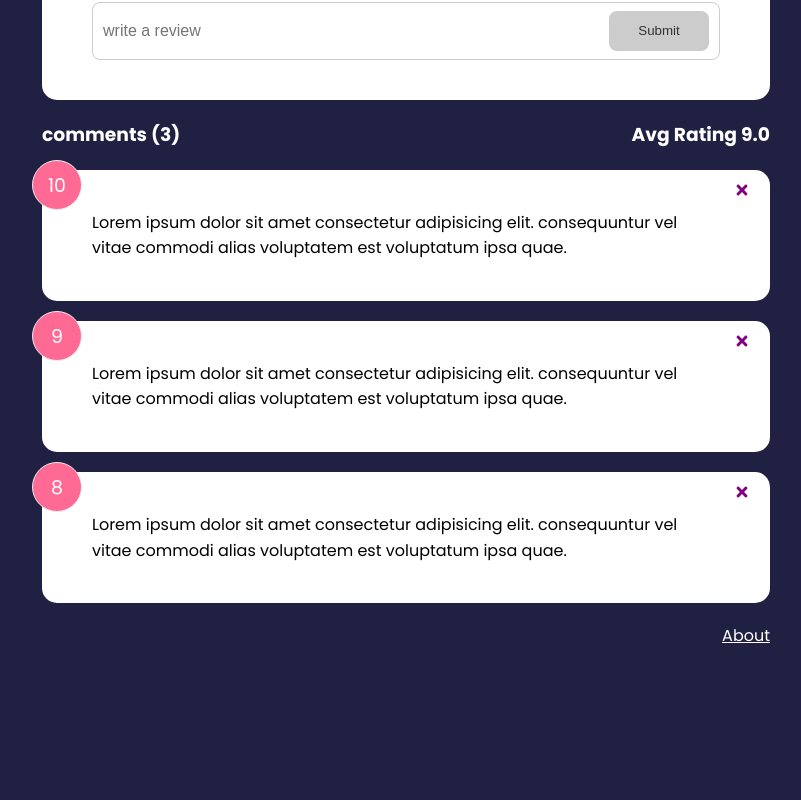
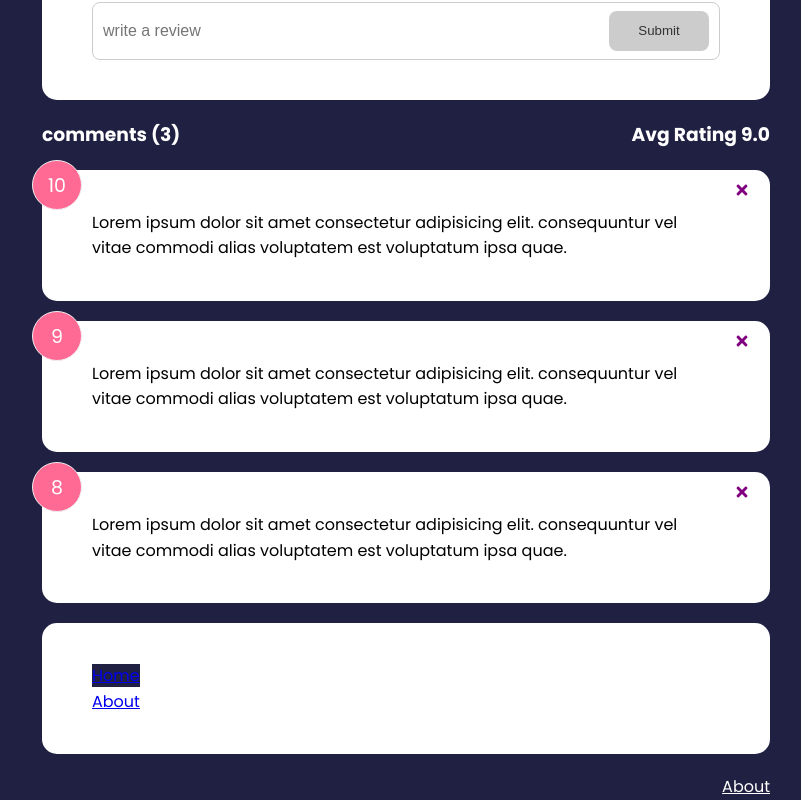
Before and after one commit to jawale204/learn-react, a React (Create React App) app: page / in a window 1280 px wide. Shown: the part 284-1084 px from the top of the page, without its empty margins (234-1035 px from the left). Before the commit the page ends 933 px from the top, so only its background shows below. Built offline with nearby package versions, Linux system fonts and the light colour scheme.

Commit message:
navlink added 5-28

```diff
--- a/src/App.js
+++ b/src/App.js
@@ -5,9 +5,10 @@
 import FeedbackStats from "./components/FeedbackStats";
 import FeedbackForm from "./components/FeedbackForm";
 import { v4 as uuid4 } from "uuid";
-import { BrowserRouter, Route, Router, Routes } from "react-router-dom";
+import { BrowserRouter, Route, Routes, NavLink } from "react-router-dom";
 import About from "./pages/About";
 import AboutLink from "./components/AboutLink";
+import Card from "./components/shared/Card";
 
 function App() {
   const [feedbacks, setFeedbacks] = useState(FeedbackItemList);
@@ -46,6 +47,25 @@
             ></Route>
             <Route path="/about" element={<About />}></Route>
           </Routes>
+          <Card>
+            <NavLink
+              to={{
+                pathname: "/",
+              }}
+              activeclassname="active"
+            >
+              Home
+            </NavLink>
+            <br></br>
+            <NavLink
+              to={{
+                pathname: "/about",
+              }}
+            >
+              About
+            </NavLink>
+          </Card>
+
           <AboutLink />
         </BrowserRouter>
       </div>
--- a/src/index.css
+++ b/src/index.css
@@ -30,6 +30,10 @@
   justify-content: space-between;
   align-items: center;
   margin-bottom: 30px;
+}
+
+.active {
+  background-color: #202142;
 }
 
 .card {
```
